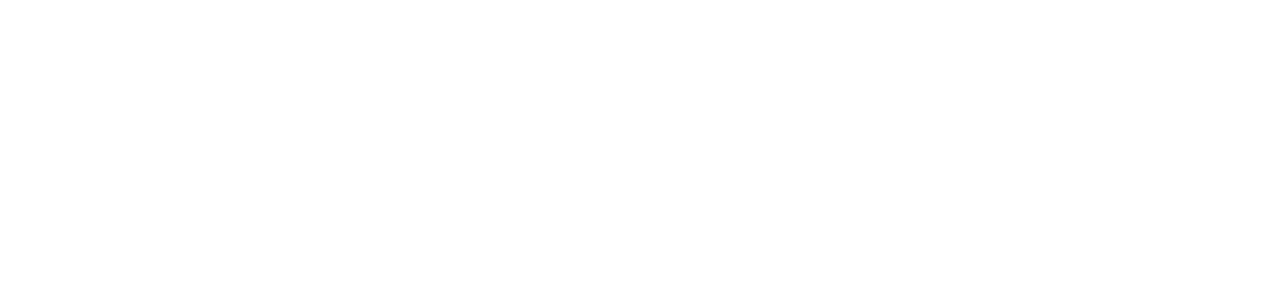
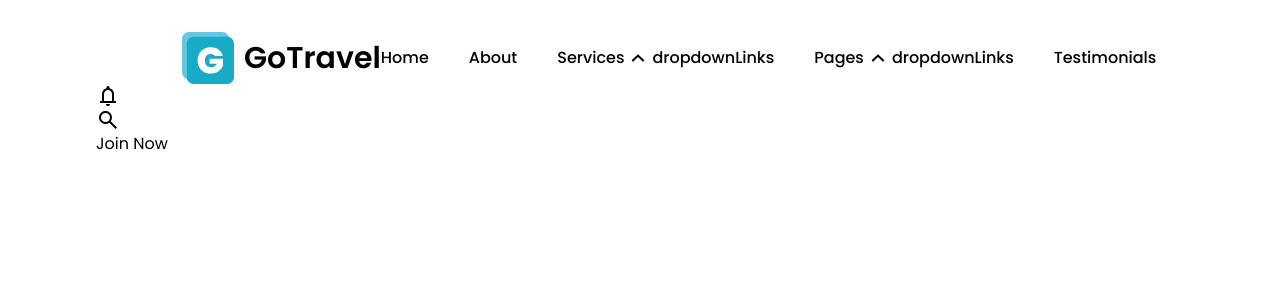
Before and after one commit to Hasibul677/Go-Travel, a React (Vite) app: page / in a window 1280 px wide. Shown: the top 300 px of the page. Built offline with nearby package versions, Linux system fonts and the light colour scheme.

Commit message:
add navigation list

```diff
--- a/package.json
+++ b/package.json
@@ -15,6 +15,7 @@
     "motion": "^12.6.2",
     "react": "^19.0.0",
     "react-dom": "^19.0.0",
+    "react-router-dom": "^7.5.3",
     "tailwindcss": "^4.0.17"
   },
   "devDependencies": {
--- a/src/App.tsx
+++ b/src/App.tsx
@@ -1,13 +1,18 @@
+import { BrowserRouter as Router } from "react-router-dom";
 import Header from "./components/Header";
 import Navigation from "./components/Navigation/Navigation";
 import Page from "./components/Page";
 
 function App() {
-  return <Page>
-    <Header>
-      <Navigation />
-    </Header>
-  </Page>
+  return (
+    <Router>
+      <Page>
+        <Header>
+          <Navigation />
+        </Header>
+      </Page>
+    </Router>
+  )
 }
 
 export default App;
--- /dev/null
+++ b/src/components/Navigation/DesktopDropdown.tsx
@@ -0,0 +1,13 @@
+import { NavigationLink } from "../../utils/contentTypes"
+
+interface DesktopDropdownProps{
+    links?: NavigationLink[];
+}
+
+export default function DesktopDropdown(props: DesktopDropdownProps) {
+  return (
+    <div>
+      dropdownLinks
+    </div>
+  )
+}
--- a/src/components/Navigation/Navigation.tsx
+++ b/src/components/Navigation/Navigation.tsx
@@ -1,9 +1,35 @@
+import { Link } from "react-router-dom";
+import { navigationLinks } from "../../utils/content";
+import LogoIcon from "../Icons/LogoIcon";
+import DesktopDropdown from "./DesktopDropdown";
+import CaretUp from "../Icons/CaretUp";
+import BellIcon from "../Icons/BellIcon";
+import SearchIcon from "../Icons/SearchIcon";
 
 
 export default function Navigation() {
   return (
-    <div>
-
-    </div>
+    <nav className="m-auto mb-12 max-w-432">
+      <div className="flex items-center px-21.5">
+        <Link to="/" className="flex items-center gap-x-2.5">
+          <LogoIcon className="size-13" />
+          <span className="text-3xl font-semibold">GoTravel</span>
+        </Link>
+        <ul className="flex items-stretch gap-x-10">
+          {navigationLinks.map((link) =>
+            <li
+            key={link.id}
+            className="group relative flex cursor-pointer items-center gap-x-1.75 font-medium transition-all duration-200">
+              <Link to={link.to}>{link.text}</Link>
+              {link.dropdown && <span><CaretUp className="size-3.5" /></span>}
+              {link.dropdownLinks && <DesktopDropdown links={link.dropdownLinks} />}
+            </li>
+          )}
+        </ul>
+      </div>
+      <BellIcon className="" />
+      <SearchIcon className="" />
+      <button>Join Now</button>
+    </nav>
   )
 }
--- a/src/utils/content.tsx
+++ b/src/utils/content.tsx
@@ -26,37 +26,37 @@
 const navigationLinks: NavigationLink[] = [
   {
     id: 1,
-    href: "/",
+    to: "/",
     text: "Home",
     dropdown: false,
   },
   {
     id: 2,
-    href: "/about",
+    to: "/about",
     text: "About",
     dropdown: false,
   },
   {
     id: 3,
-    href: "/services",
+    to: "/services",
     text: "Services",
     dropdown: true,
     dropdownLinks: [
       {
         id: 1,
-        href: "/culinaryTours",
+        to: "/culinaryTours",
         text: "Culinary Tours",
         dropdown: false,
       },
       {
         id: 2,
-        href: "/destinationExpertise",
+        to: "/destinationExpertise",
         text: "Destination Expertise",
         dropdown: false,
       },
       {
         id: 3,
-        href: "/customizedPackages",
+        to: "/customizedPackages",
         text: "Customized Packages",
         dropdown: false,
       },
@@ -64,31 +64,31 @@
   },
   {
     id: 4,
-    href: "/pages",
+    to: "/pages",
     text: "Pages",
     dropdown: true,
     dropdownLinks: [
       {
         id: 1,
-        href: "/privacyPolicy",
+        to: "/privacyPolicy",
         text: "Privacy Policy",
         dropdown: false,
       },
       {
         id: 2,
-        href: "/aboutCompany",
+        to: "/aboutCompany",
         text: "About Company",
         dropdown: false,
       },
       {
         id: 3,
-        href: "/paymentGateway",
+        to: "/paymentGateway",
         text: "Payment Gateway",
         dropdown: false,
       },
       {
         id: 4,
-        href: "/termsConditions",
+        to: "/termsConditions",
         text: "Terms & Conditions",
         dropdown: false,
       },
@@ -96,7 +96,7 @@
   },
   {
     id: 5,
-    href: "/testimonials",
+    to: "/testimonials",
     text: "Testimonials",
     dropdown: false,
   },
@@ -299,39 +299,39 @@
     id: 1,
     heading: "Menu",
     links: [
-      { id: 1, href: "#", name: "Blog" },
-      { id: 2, href: "#", name: "Explore" },
-      { id: 3, href: "#", name: "VIP Program" },
-      { id: 4, href: "#", name: "Testimonials" },
+      { id: 1, to: "#", name: "Blog" },
+      { id: 2, to: "#", name: "Explore" },
+      { id: 3, to: "#", name: "VIP Program" },
+      { id: 4, to: "#", name: "Testimonials" },
     ],
   },
   {
     id: 2,
     heading: "Services",
     links: [
-      { id: 1, href: "#", name: "Culinary" },
-      { id: 2, href: "#", name: "Location" },
-      { id: 3, href: "#", name: "Destination" },
-      { id: 4, href: "#", name: "Customizes" },
+      { id: 1, to: "#", name: "Culinary" },
+      { id: 2, to: "#", name: "Location" },
+      { id: 3, to: "#", name: "Destination" },
+      { id: 4, to: "#", name: "Customizes" },
     ],
   },
   {
     id: 3,
     heading: "Extra",
     links: [
-      { id: 1, href: "#", name: "Privacy Policy" },
-      { id: 2, href: "#", name: "About Company" },
-      { id: 3, href: "#", name: "Payment Gateway" },
-      { id: 4, href: "#", name: "Terms & Conditions" },
+      { id: 1, to: "#", name: "Privacy Policy" },
+      { id: 2, to: "#", name: "About Company" },
+      { id: 3, to: "#", name: "Payment Gateway" },
+      { id: 4, to: "#", name: "Terms & Conditions" },
     ],
   },
   {
     id: 4,
     heading: "Contact Information",
     links: [
-      { id: 1, href: "#", Icon: Phone, name: "1 248 416 6573" },
-      { id: 2, href: "#", Icon: Email, name: "gotravel@gmail.com" },
-      { id: 3, href: "#", Icon: LocationIcon, name: "25 East 29th Street, NY" },
+      { id: 1, to: "#", Icon: Phone, name: "1 248 416 6573" },
+      { id: 2, to: "#", Icon: Email, name: "gotravel@gmail.com" },
+      { id: 3, to: "#", Icon: LocationIcon, name: "25 East 29th Street, NY" },
     ],
   },
 ];
@@ -340,19 +340,19 @@
   {
     id: 1,
     alt: "LinkedIn Logo Link",
-    href: "https://www.linkedin.com",
+    to: "https://www.linkedin.com",
     Icon: Linkedin,
   },
   {
     id: 2,
     alt: "Instagram Logo Link",
-    href: "https://www.instagram.com",
+    to: "https://www.instagram.com",
     Icon: Instagram,
   },
   {
     id: 3,
     alt: "WhatsApp Logo Link",
-    href: "https://www.whatsapp.com",
+    to: "https://www.whatsapp.com",
     Icon: WhatsApp,
   },
 ];
--- a/src/utils/contentTypes.tsx
+++ b/src/utils/contentTypes.tsx
@@ -2,7 +2,7 @@
 
 interface NavigationLink {
   id: number;
-  href: string;
+  to: string;
   text: string;
   dropdown: boolean;
   dropdownLinks?: NavigationLink[];
@@ -58,7 +58,7 @@
 
 interface FooterLink {
   id: number;
-  href: string;
+  to: string;
   name: string;
   Icon?: (props: { className: string }) => JSX.Element;
 }
@@ -72,7 +72,7 @@
 interface FooterSocials {
   id: number;
   alt: string;
-  href: string;
+  to: string;
   Icon: (props: { className: string }) => JSX.Element;
 }
 
```
Also changed, not shown: 1 other file (tests, documents, lock files or other folders).
